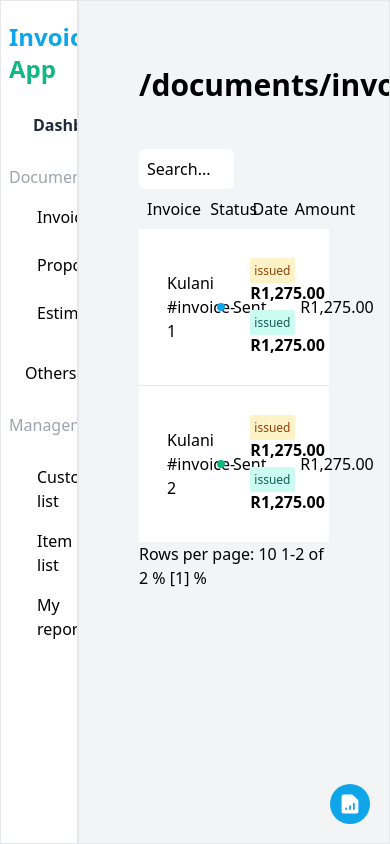
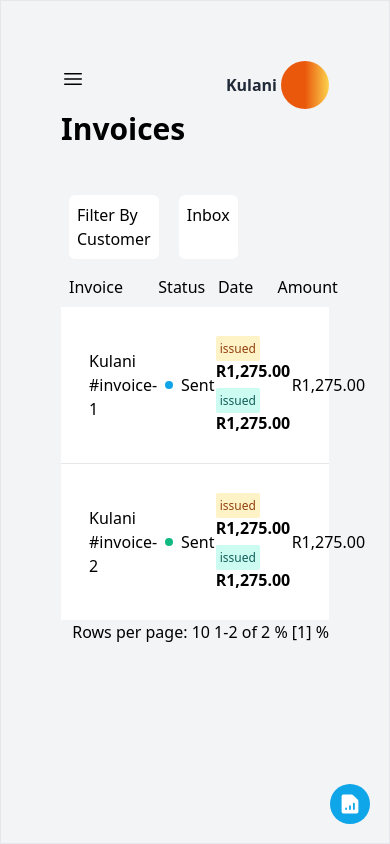
Before and after one commit to KulaniBaloyi/Invoice_app, a Next.js app: page /documents/invoices in a window 390 px wide. Built offline with nearby package versions, Linux system fonts and the light colour scheme.

Commit message:
header and menu bit on side seem to be fully responsive

```diff
--- a/app/components/Header.js
+++ b/app/components/Header.js
@@ -9,34 +9,29 @@ const Header = () => {
   const [isOpen,setIsOpen] = useState(false)
   const path = usePathname()
 
+  // if(path =="/customers"){
+  //   setHeading("Customers")
+  // }
 
-  useEffect(()=>{
+  useEffect(() => {
     setIsMounted(true)
+    // This effect runs when the component is mounted.
 
-    switch (path) {
-      // This case checks whether the current pathname includes the '/settings' string.
-      case path.includes('/settings'):
-        setHeading('Settings');
-        break;
-        case path.includes('/customers'):
-          setHeading('Settings');
-          break;
-
-      // This case is executed if the current pathname does not include the '/settings' string.
-      default:
-        // Do nothing.
-        break;
-    }
-
-
-  },[path])
+  }, [path]);
 
   if(!isMounted)return
 
 
   return (
-   <header className=' p-5 flex items-center justify-between'>
-    <h1 className='font-bold text-3xl'>{path}</h1>
+   <header className=' p-5 flex items-baseline justify-between'>
+    <div className="flex flex-col gap-5">
+    <svg xmlns="http://www.w3.org/2000/svg" fill="none" viewBox="0 0 24 24" strokeWidth={1.5} stroke="currentColor" className="lg:hidden w-6 h-6">
+  <path strokeLinecap="round" strokeLinejoin="round" d="M3.75 6.75h16.5M3.75 12h16.5m-16.5 5.25h16.5" />
+</svg>
+
+    <h1 className='font-bold text-3xl capitalize'>{path.slice(path.lastIndexOf('/') + 1)}</h1>
+    </div>
+
     <div className='flex gap-1 items-center'>
 
         <h2 className='font-semibold text-gray-800'>Kulani</h2>
--- a/app/components/Menu.js
+++ b/app/components/Menu.js
@@ -21,7 +21,7 @@ const Menu = () => {
 
 
   return (
-    <aside className='border cols-span-1 flex flex-col gap-5 p-2 py-5 relative h-[100dvh] overflow-y-auto '>
+    <aside className='hidden border cols-span-1 lg:flex flex-col gap-5 p-2 py-5 relative h-[100dvh] overflow-y-auto '>
 
 
 
--- a/app/documents/invoices/page.jsx
+++ b/app/documents/invoices/page.jsx
@@ -2,7 +2,13 @@ import Link from "next/link"
 const Invoices = () => {
   return (
     <div className='p-5 flex flex-col'>
-    <div className='w-1/2 p-2 rounded-md bg-white'>Search...</div>
+    <div className='w-1/2 p-2 flex gap-5'>
+    <div className=' p-2 rounded-md bg-white '>Filter By Customer</div>
+    <div className=' p-2 rounded-md bg-white'>Inbox</div>
+
+
+    </div>
+
     <section className='grid grid-cols-9 '>
         <h1 className='p-2 col-span-3'>Invoice</h1>
         <h1 className='p-2 col-span-2'>Status</h1>
--- a/app/layout.js
+++ b/app/layout.js
@@ -15,7 +15,7 @@ export default function RootLayout({ children }) {
   return (
     <html lang="en">
       <body >
-        <div className='grid grid-cols-5 relative'>
+        <div className='grid grid-cols-1 lg:grid-cols-5 relative'>
         <div className='absolute bottom-5 right-5 z-50 bg-sky-500 grid place-content-center p-2 rounded-full'>
             <svg xmlns="http://www.w3.org/2000/svg" viewBox="0 0 20 20" fill="currentColor" className="w-6 h-6 text-white">
   <path fillRule="evenodd" d="M3 3.5A1.5 1.5 0 014.5 2h6.879a1.5 1.5 0 011.06.44l4.122 4.12A1.5 1.5 0 0117 7.622V16.5a1.5 1.5 0 01-1.5 1.5h-11A1.5 1.5 0 013 16.5v-13zM13.25 9a.75.75 0 01.75.75v4.5a.75.75 0 01-1.5 0v-4.5a.75.75 0 01.75-.75zm-6.5 4a.75.75 0 01.75.75v.5a.75.75 0 01-1.5 0v-.5a.75.75 0 01.75-.75zm4-1.25a.75.75 0 00-1.5 0v2.5a.75.75 0 001.5 0v-2.5z" clipRule="evenodd" />
```
